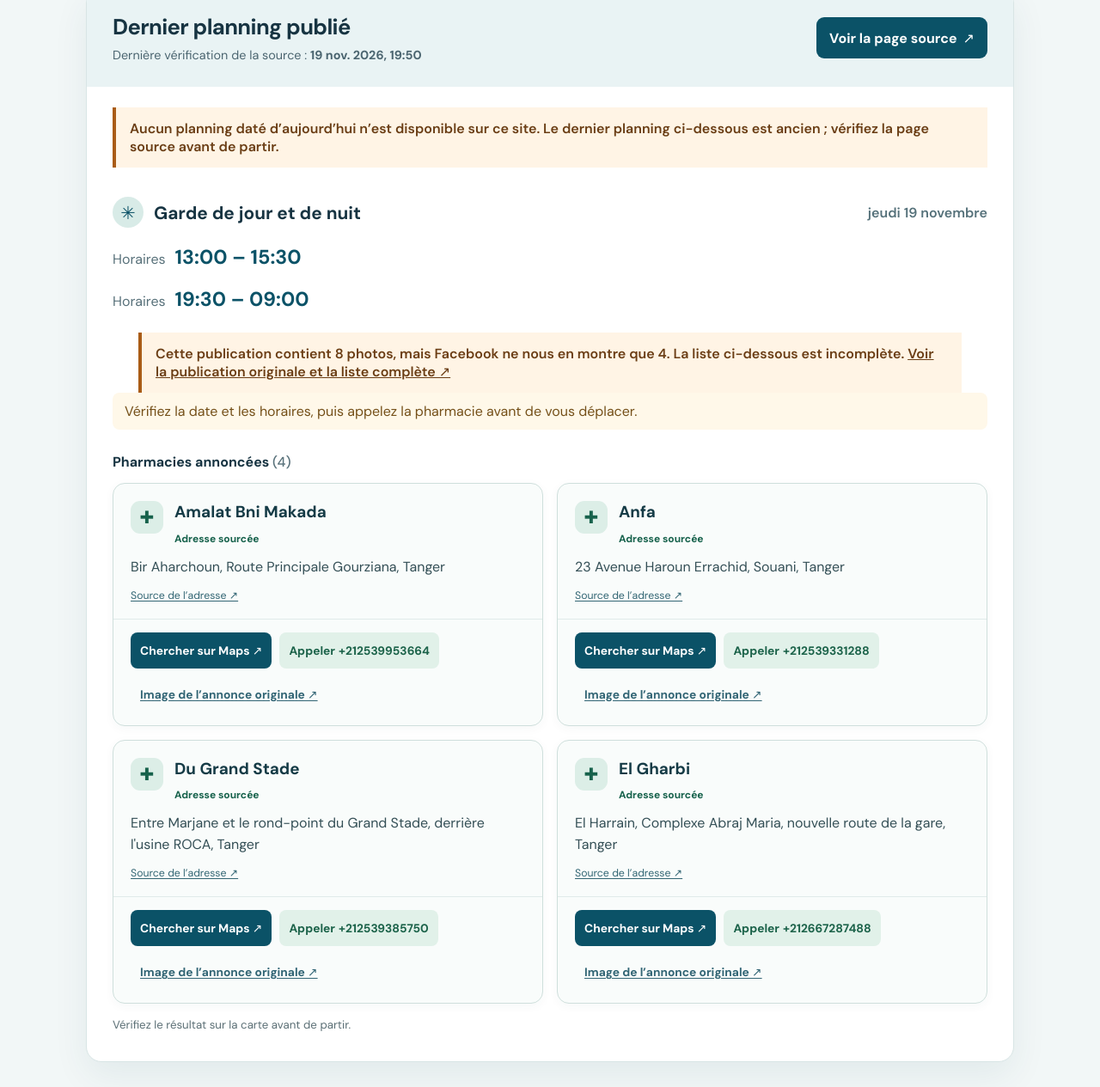
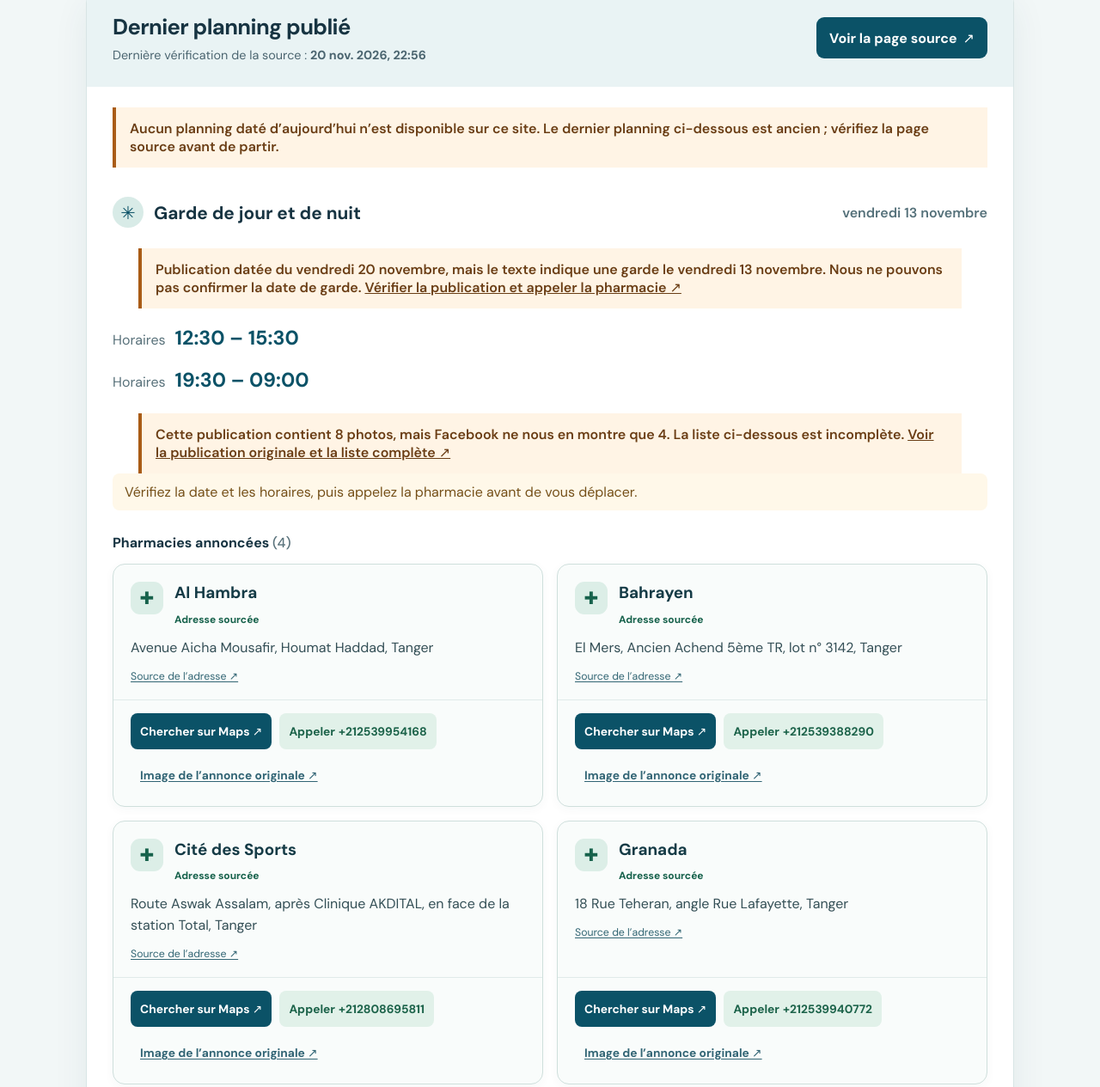
Before and after one commit to ayamerdigital-byte/tanger-pharmacies-de-garde, an Astro site: page /fr/tanger/pharmacies-de-garde in a window 1280 px wide. Shown: the part 477-1742 px from the top of the page at 86% size. Built offline with nearby package versions, Linux system fonts and the light colour scheme; Astro itself is replaced by a stand-in of ours.

Commit message:
Show newest roster when Facebook caption date conflicts

```diff
--- a/data/feed.json
+++ b/data/feed.json
@@ -1,11 +1,87 @@
 {
   "source": "https://web.facebook.com/pharmacies.degarde.tanger",
-  "lastCheckedAt": "2026-11-19T18:50:44.455Z",
-  "lastChangedAt": "2026-11-19T18:50:44.455Z",
+  "lastCheckedAt": "2026-11-20T21:56:14.080Z",
+  "lastChangedAt": "2026-11-20T21:56:14.080Z",
   "posts": [
+    {
+      "id": "1795178510",
+      "date": "2026-11-13",
+      "publishedDate": "2026-11-20",
+      "dateMismatch": true,
+      "shift": "combined",
+      "interval": null,
+      "intervals": [
+        {
+          "start": "12:30",
+          "end": "15:30"
+        },
+        {
+          "start": "19:30",
+          "end": "09:00"
+        }
+      ],
+      "expectedImageCount": 8,
+      "message": "⬅️صيدليات الحراسة ليوم #الجمعة 13 نونبر 2026\n#توقيت_الحراسة\n↩#من_12h30_الى_15h30\n↩#من_19h30_الى_9h00_صباحا_ليوم_السبت\n⚠️ تأكدو من التاريخ و التوقيت المرفوق بالمنشور\n⚠️ من الأحسن الإتصال بالصيدلية قبل التوجه لها",
+      "createdAt": "2026-11-20T12:41:50.000Z",
+      "images": [
+        "/rosters/1795178510-1.jpg",
+        "/rosters/1795178510-2.jpg",
+        "/rosters/1795178510-3.jpg",
+        "/rosters/1795178510-4.jpg"
+      ],
+      "sourceUrl": "https://web.facebook.com/pharmacies.degarde.tanger/posts/pfbid02x9saRMRR2WnDV9uVdRKYkeTWzepEJTfBjkMm4zTz4NwEJyxYZiheRAU5gh4GdzzZl",
+      "pharmacies": [
+        {
+          "id": "1795178510-1-1",
+          "name": "Al Hambra",
+          "address": "Avenue Aicha Mousafir, Houmat Haddad, Tanger",
+          "phone": "+212539954168",
+          "mapUrl": "https://www.google.com/maps/search/?api=1&query=Pharmacie%20Al%20Hambra%2C%20Avenue%20Aicha%20Mousafir%2C%20Houmat%20Haddad%2C%20Tanger%2C%20Maroc",
+          "addressSource": "https://web.facebook.com/pharmacies.degarde.tanger/posts/pfbid02x9saRMRR2WnDV9uVdRKYkeTWzepEJTfBjkMm4zTz4NwEJyxYZiheRAU5gh4GdzzZl",
+          "status": "matched",
+          "sourceImage": "/rosters/1795178510-1.jpg",
+          "ocrConfidence": 72
+        },
+        {
+          "id": "1795178510-2-1",
+          "name": "Bahrayen",
+          "address": "El Mers, Ancien Achend 5ème TR, lot n° 3142, Tanger",
+          "phone": "+212539388290",
+          "mapUrl": "https://www.google.com/maps/search/?api=1&query=Pharmacie%20Bahrayen%2C%20El%20Mers%2C%20Ancien%20Achend%205%C3%A8me%20TR%2C%20lot%20n%C2%B0%203142%2C%20Tanger%2C%20Maroc",
+          "addressSource": "https://web.facebook.com/pharmacies.degarde.tanger/posts/pfbid02x9saRMRR2WnDV9uVdRKYkeTWzepEJTfBjkMm4zTz4NwEJyxYZiheRAU5gh4GdzzZl",
+          "status": "matched",
+          "sourceImage": "/rosters/1795178510-2.jpg",
+          "ocrConfidence": 69
+        },
+        {
+          "id": "1795178510-3-1",
+          "name": "Cité des Sports",
+          "address": "Route Aswak Assalam, après Clinique AKDITAL, en face de la station Total, Tanger",
+          "phone": "+212808695811",
+          "mapUrl": "https://www.google.com/maps/search/?api=1&query=Pharmacie%20Cit%C3%A9%20des%20Sports%2C%20Route%20Aswak%20Assalam%2C%20apr%C3%A8s%20Clinique%20AKDITAL%2C%20en%20face%20de%20la%20station%20Total%2C%20Tanger%2C%20Maroc",
+          "addressSource": "https://web.facebook.com/pharmacies.degarde.tanger/posts/pfbid02x9saRMRR2WnDV9uVdRKYkeTWzepEJTfBjkMm4zTz4NwEJyxYZiheRAU5gh4GdzzZl",
+          "status": "matched",
+          "sourceImage": "/rosters/1795178510-3.jpg",
+          "ocrConfidence": 89
+        },
+        {
+          "id": "1795178510-4-1",
+          "name": "Granada",
+          "address": "18 Rue Teheran, angle Rue Lafayette, Tanger",
+          "phone": "+212539940772",
+          "mapUrl": "https://www.google.com/maps/search/?api=1&query=Pharmacie%20Granada%2C%2018%20Rue%20Teheran%2C%20angle%20Rue%20Lafayette%2C%20Tanger%2C%20Maroc",
+          "addressSource": "https://web.facebook.com/pharmacies.degarde.tanger/posts/pfbid02x9saRMRR2WnDV9uVdRKYkeTWzepEJTfBjkMm4zTz4NwEJyxYZiheRAU5gh4GdzzZl",
+          "status": "matched",
+          "sourceImage": "/rosters/1795178510-4.jpg",
+          "ocrConfidence": 71
+        }
+      ]
+    },
     {
       "id": "1795096464",
       "date": "2026-11-19",
+      "publishedDate": "2026-11-19",
+      "dateMismatch": false,
       "shift": "combined",
       "interval": null,
       "intervals": [
@@ -78,6 +154,8 @@
     {
       "id": "1794996014",
       "date": "2026-11-18",
+      "publishedDate": "2026-11-18",
+      "dateMismatch": false,
       "shift": "night",
       "interval": {
         "start": "19:30",
@@ -92,57 +170,13 @@
         "/rosters/1794996014-2.jpg",
         "/rosters/1794996014-3.jpg",
         "/rosters/1794996014-4.jpg"
-      ],
-      "pharmacies": [
-        {
-          "id": "1794996014-1-1",
-          "name": "Arimas",
-          "address": "Tanja Balia, quartier El Haskouri, lotissement Arimas, Tanger",
-          "phone": "+212708873019",
-          "mapUrl": "https://www.google.com/maps/search/?api=1&query=Pharmacie%20Arimas%2C%20Tanja%20Balia%2C%20quartier%20El%20Haskouri%2C%20lotissement%20Arimas%2C%20Tanger%2C%20Maroc",
-          "addressSource": "https://www.telecontact.ma/pharmacie-de-garde-zone/tanger/tanger.html",
-          "status": "matched",
-          "sourceImage": "/rosters/1794996014-1.jpg",
-          "ocrConfidence": 72
-        },
-        {
-          "id": "1794996014-2-1",
-          "name": "Belkacem",
-          "address": "Jirari 2, avenue B Bis, Beni Makada, Tanger",
-          "phone": "+212539958371",
-          "mapUrl": "https://www.google.com/maps/search/?api=1&query=Pharmacie%20Belkacem%2C%20Jirari%202%2C%20avenue%20B%20Bis%2C%20Beni%20Makada%2C%20Tanger%2C%20Maroc",
-          "addressSource": "https://www.telecontact.ma/pharmacie-de-garde-zone/tanger/tanger.html",
-          "status": "matched",
-          "sourceImage": "/rosters/1794996014-2.jpg",
-          "ocrConfidence": 66
-        },
-        {
-          "id": "1794996014-3-1",
-          "name": "Camelia",
-          "address": "8 avenue Moulay Rachid, Val Fleuri, Tanger",
-          "phone": "+212539373137",
-          "mapUrl": "https://www.google.com/maps/search/?api=1&query=Pharmacie%20Camelia%2C%208%20avenue%20Moulay%20Rachid%2C%20Val%20Fleuri%2C%20Tanger%2C%20Maroc",
-          "addressSource": "https://www.marocmedecin.com/pharmacie/pharmacie-camelia-5019-14005019",
-          "status": "matched",
-          "sourceImage": "/rosters/1794996014-3.jpg",
-          "ocrConfidence": 76
-        },
-        {
-          "id": "1794996014-4-1",
-          "name": "Fleming",
-          "address": "Mesnana, complexe Al Worod, devant le grand stade, Tanger",
-          "phone": "+212539380892",
-          "mapUrl": "https://www.google.com/maps/search/?api=1&query=Pharmacie%20Fleming%2C%20Mesnana%2C%20complexe%20Al%20Worod%2C%20devant%20le%20grand%20stade%2C%20Tanger%2C%20Maroc",
-          "addressSource": "https://pharmacy.ma/pharmacie/pharmacie-fleming-tanger",
-          "status": "matched",
-          "sourceImage": "/rosters/1794996014-4.jpg",
-          "ocrConfidence": 74
-        }
       ]
     },
     {
       "id": "1794988852",
       "date": "2026-11-18",
+      "publishedDate": "2026-11-18",
+      "dateMismatch": false,
       "shift": "day",
       "interval": {
         "start": "09:00",
@@ -157,121 +191,6 @@
         "/rosters/1794988852-2.jpg",
         "/rosters/1794988852-3.jpg",
         "/rosters/1794988852-4.jpg"
-      ],
-      "pharmacies": [
-        {
-          "id": "1794988852-1-1",
-          "name": "Akalai",
-          "address": "Route Tanja Balia, quartier Oued Sania, lotissement Sania, Tanger",
-          "phone": null,
-          "mapUrl": "https://www.google.com/maps/search/?api=1&query=Pharmacie%20Akalai%2C%20Route%20Tanja%20Balia%2C%20quartier%20Oued%20Sania%2C%20lotissement%20Sania%2C%20Tanger%2C%20Maroc",
-          "addressSource": "https://pharmacy.ma/pharmacie/pharmacie-akalai-tanger",
-          "status": "matched",
-          "sourceImage": "/rosters/1794988852-1.jpg",
-          "ocrConfidence": 55
-        },
-        {
-          "id": "1794988852-1-2",
-          "name": "6 Novembre",
-          "address": "30 résidence Marjane, route de Rabat, Tanger",
-          "phone": "+212539312007",
-          "mapUrl": "https://www.google.com/maps/search/?api=1&query=Pharmacie%206%20Novembre%2C%2030%20r%C3%A9sidence%20Marjane%2C%20route%20de%20Rabat%2C%20Tanger%2C%20Maroc",
-          "addressSource": "https://medicalis.ma/fiche/PHARMACIE-6-NOVEMBRE/30622",
-          "status": "matched",
-          "sourceImage": "/rosters/1794988852-1.jpg",
-          "ocrConfidence": 52
-        },
-        {
-          "id": "1794988852-2-1",
-          "name": "Assafwa",
-          "address": "Nouvelle route Rahrah, Abdalass, Tanger",
-          "phone": "+212539312918",
-          "mapUrl": "https://www.google.com/maps/search/?api=1&query=Pharmacie%20Assafwa%2C%20Nouvelle%20route%20Rahrah%2C%20Abdalass%2C%20Tanger%2C%20Maroc",
-          "addressSource": "https://pharmacy.ma/pharmacie/pharmacie-assafwa-tanger",
-          "status": "matched",
-          "sourceImage": "/rosters/1794988852-2.jpg",
-          "ocrConfidence": 46
-        },
-        {
-          "id": "1794988852-2-2",
-          "name": "Satfilage",
-          "address": "Avenue Moulay Rachid, rue face à la prison de Tanger",
-          "phone": "+212539315460",
-          "mapUrl": "https://www.google.com/maps/search/?api=1&query=Pharmacie%20Satfilage%2C%20Avenue%20Moulay%20Rachid%2C%20rue%20face%20%C3%A0%20la%20prison%20de%20Tanger%2C%20Maroc",
-          "addressSource": "https://www.satfilage.com/contact/",
-          "status": "matched",
-          "sourceImage": "/rosters/1794988852-2.jpg",
-          "ocrConfidence": 42
-        },
-        {
-          "id": "1794988852-3-1",
-          "name": "Ben Ayad",
-          "address": "Mrah Tanja Balia, près du palais des fêtes Moutamid Ibn Abbad, Tanger",
-          "phone": "+212539342635",
-          "mapUrl": "https://www.google.com/maps/search/?api=1&query=Pharmacie%20Ben%20Ayad%2C%20Mrah%20Tanja%20Balia%2C%20pr%C3%A8s%20du%20palais%20des%20f%C3%AAtes%20Moutamid%20Ibn%20Abbad%2C%20Tanger%2C%20Maroc",
-          "addressSource": "https://www.lejournaldetanger.com/wp-content/uploads/PDF22/LejournaldeTanger02Avril2022.pdf",
-          "status": "matched",
-          "sourceImage": "/rosters/1794988852-3.jpg",
-          "ocrConfidence": 36
-        },
-        {
-          "id": "1794988852-3-2",
-          "name": "Sania",
-          "address": "Boulevard Aicha Moussafir, Sania, Beni Makada, Tanger",
-          "phone": "+212539361330",
-          "mapUrl": "https://www.google.com/maps/search/?api=1&query=Pharmacie%20Sania%2C%20Boulevard%20Aicha%20Moussafir%2C%20Sania%2C%20Beni%20Makada%2C%20Tanger%2C%20Maroc",
-          "addressSource": "https://www.telecontact.ma/annonceur/pharmacie-sania/3047220/tanger.php",
-          "status": "matched",
-          "sourceImage": "/rosters/1794988852-3.jpg",
-          "ocrConfidence": 58
-        },
-        {
-          "id": "1794988852-4-1",
-          "name": "De Tanger",
-          "address": "Route de Tétouan, complexe Amal 3, Tanger",
-          "phone": "+212539954808",
-          "mapUrl": "https://www.google.com/maps/search/?api=1&query=Pharmacie%20De%20Tanger%2C%20Route%20de%20T%C3%A9touan%2C%20complexe%20Amal%203%2C%20Tanger%2C%20Maroc",
-          "addressSource": "https://sahha.ma/pharmacien/tanger/pharmacie-de-tanger-tanger",
-          "status": "matched",
-          "sourceImage": "/rosters/1794988852-4.jpg",
-          "ocrConfidence": 60
-        },
-        {
-          "id": "1794988852-4-2",
-          "name": "La Plage",
-          "address": "7 avenue Youssef Ibn Tachfine, Tanger",
-          "phone": "+212539940974",
-          "mapUrl": "https://www.google.com/maps/search/?api=1&query=Pharmacie%20La%20Plage%2C%207%20avenue%20Youssef%20Ibn%20Tachfine%2C%20Tanger%2C%20Maroc",
-          "addressSource": "https://www.gardepharma.ma/pharmacie/1014",
-          "status": "matched",
-          "sourceImage": "/rosters/1794988852-4.jpg",
-          "ocrConfidence": 45
-        }
-      ]
-    },
-    {
-      "id": "1794938891",
-      "date": "2026-11-17",
-      "shift": "combined",
-      "interval": null,
-      "intervals": [
-        {
-          "start": "13:00",
-          "end": "15:30"
-        },
-        {
-          "start": "19:30",
-          "end": "09:00"
-        }
-      ],
-      "expectedImageCount": 8,
-      "message": "⬅️صيدليات الحراسة ليوم #الثلاثاء 17 نونبر 2026\n#توقيت_الحراسة\n↩#من13h00_الى_15h30\n↩#من_19h30_الى_9h00_صباحا_ليوم_الأربعاء\n⚠️ تأكدو من التاريخ و التوقيت المرفوق بالمنشور\n⚠️ من الأحسن الإتصال بالصيدلية قبل التوجه لها",
-      "createdAt": "2026-11-17T18:08:11.000Z",
-      "images": [
-        "/rosters/1794938891-1.jpg",
-        "/rosters/1794938891-2.jpg",
-        "/rosters/1794938891-3.jpg",
-        "/rosters/1794938891-4.jpg"
       ]
     }
   ]
--- a/data/post-links.json
+++ b/data/post-links.json
@@ -1,3 +1,4 @@
 {
-  "1795096464": "https://web.facebook.com/pharmacies.degarde.tanger/posts/pfbid0ExgbQLhrqdXmfJ4ckupXVUTMpaKggbNedR9u4TSia2LEbtvVCSrStme1A9xcjzSQl"
+  "1795096464": "https://web.facebook.com/pharmacies.degarde.tanger/posts/pfbid0ExgbQLhrqdXmfJ4ckupXVUTMpaKggbNedR9u4TSia2LEbtvVCSrStme1A9xcjzSQl",
+  "1795178510": "https://web.facebook.com/pharmacies.degarde.tanger/posts/pfbid02x9saRMRR2WnDV9uVdRKYkeTWzepEJTfBjkMm4zTz4NwEJyxYZiheRAU5gh4GdzzZl"
 }
--- a/scripts/facebook-parser.mjs
+++ b/scripts/facebook-parser.mjs
@@ -40,12 +40,14 @@ export function parsePost(post) {
   let shift = /الليلية/u.test(message) ? 'night' : /النهارية/u.test(message) ? 'day' : 'other';
   const times = [...message.matchAll(/(\d{1,2})h(\d{2})/g)].map(match => `${match[1].padStart(2, '0')}:${match[2]}`);
   const createdAt = Number.isFinite(post.createdTime) ? new Date(post.createdTime * 1000).toISOString() : null;
+  const publishedDate = createdAt ? new Intl.DateTimeFormat('en-GB', { timeZone: 'Africa/Casablanca', year: 'numeric', month: '2-digit', day: '2-digit' }).format(new Date(createdAt)).split('/').reverse().join('-') : null;
+  const dateMismatch = date && publishedDate ? Math.abs(Date.parse(`${date}T12:00:00Z`) - Date.parse(`${publishedDate}T12:00:00Z`)) > 86_400_000 : false;
   const images = [...new Set([post.photoURL, ...(post.albumPhotoURLs || [])].filter(url => typeof url === 'string' && url.startsWith('https://')))];
   if (!createdAt || !date || images.length === 0) return null;
   if (shift === 'other' && times.length >= 4) shift = 'combined';
   const intervals = shift === 'combined' ? [{ start: times[0], end: times[1] }, { start: times[2], end: times[3] }] : [];
   const interval = (shift === 'day' || shift === 'night') && times.length >= 2 ? { start: times[0], end: times[1] } : null;
-  return { id: String(post.createdTime), date, shift, interval, intervals, expectedImageCount: post.albumPhotoCount || images.length, message, createdAt, images };
+  return { id: String(post.createdTime), date, publishedDate, dateMismatch, shift, interval, intervals, expectedImageCount: post.albumPhotoCount || images.length, message, createdAt, images };
 }
 
 export function parseTimeline(html) {
--- a/scripts/ocr-pharmacies.mjs
+++ b/scripts/ocr-pharmacies.mjs
@@ -35,8 +35,8 @@ async function recognize(worker, image) {
 }
 
 export async function enrichLatestPosts(posts, imageDir, directory) {
-  const recentDates = [...new Set(posts.map(post => post.date))].sort().slice(-2);
-  const latestPosts = posts.filter(post => recentDates.includes(post.date));
+  const recentDates = [...new Set(posts.map(post => post.publishedDate || post.date))].sort().slice(-2);
+  const latestPosts = posts.filter(post => recentDates.includes(post.publishedDate || post.date));
   if (!latestPosts.length) return posts;
   const worker = await createWorker('eng+fra');
   try {
--- a/src/lib/feed.js
+++ b/src/lib/feed.js
@@ -31,15 +31,23 @@ function nextDate(date) {
 }
 
 export function isActive(post, now = localNow()) {
+  if (post.dateMismatch) return false;
   const intervals = post.intervals?.length ? post.intervals : post.interval ? [post.interval] : [];
   return intervals.some(({ start, end }) => end > start
     ? post.date === now.date && now.time >= start && now.time < end
     : (post.date === now.date && now.time >= start) || (nextDate(post.date) === now.date && now.time < end));
 }
 
+export function latestPublished(posts) {
+  const newest = [...posts].sort((a, b) => (b.createdAt || b.date).localeCompare(a.createdAt || a.date))[0];
+  if (!newest) return [];
+  return newest.dateMismatch ? [newest] : posts.filter(post => post.date === newest.date && !post.dateMismatch);
+}
+
 export function latestRelevant(posts, now = localNow()) {
+  const latest = latestPublished(posts);
+  if (latest[0]?.dateMismatch) return { posts: latest, active: false };
   const active = posts.filter(post => isActive(post, now));
   if (active.length) return { posts: active, active: true };
-  const latestDate = posts.map(post => post.date).sort().at(-1);
-  return { posts: posts.filter(post => post.date === latestDate), active: false };
+  return { posts: latest, active: false };
 }
--- a/src/pages/[lang]/tanger/pharmacies-de-garde.astro
+++ b/src/pages/[lang]/tanger/pharmacies-de-garde.astro
@@ -1,5 +1,5 @@
 ---
-import { readFeed, latestRelevant, localNow, isActive } from '../../../lib/feed.js';
+import { readFeed, latestPublished, latestRelevant, localNow, isActive } from '../../../lib/feed.js';
 import SiteFooter from '../../../components/SiteFooter.astro';
 import '../../../styles/global.css';
 import '../../../styles/pharmacy-cards.css';
@@ -15,11 +15,11 @@ const isArabic = lang === 'ar';
 const feed = await readFeed();
 const now = localNow();
 const isStatic = process.env.DEPLOY_TARGET === 'github-pages';
-const latestDate = feed.posts.map(post => post.date).sort().at(-1);
-const selection = isStatic ? { posts: feed.posts.filter(post => post.date === latestDate), active: false } : latestRelevant(feed.posts, now);
+const selection = isStatic ? { posts: latestPublished(feed.posts), active: false } : latestRelevant(feed.posts, now);
+const latestDate = selection.posts[0]?.date;
 const staleNow = latestDate < now.date && !selection.posts.some(post => isActive(post, now));
 const nextDate = latestDate && new Date(new Date(`${latestDate}T12:00:00Z`).getTime() + 86_400_000).toISOString().slice(0, 10);
-const overnightEnd = selection.posts.flatMap(post => post.intervals?.length ? post.intervals : post.interval ? [post.interval] : []).filter(interval => interval.end <= interval.start).map(interval => interval.end).sort().at(-1);
+const overnightEnd = selection.posts.filter(post => !post.dateMismatch).flatMap(post => post.intervals?.length ? post.intervals : post.interval ? [post.interval] : []).filter(interval => interval.end <= interval.start).map(interval => interval.end).sort().at(-1);
 const locale = isArabic ? 'ar-MA' : 'fr-MA';
 const dateLabel = new Intl.DateTimeFormat(locale, { timeZone: 'Africa/Casablanca', weekday: 'long', day: 'numeric', month: 'long', year: 'numeric' }).format(new Date());
 const checkedLabel = feed.lastCheckedAt ? new Intl.DateTimeFormat(locale, { timeZone: 'Africa/Casablanca', dateStyle: 'medium', timeStyle: 'short' }).format(new Date(feed.lastCheckedAt)) : null;
@@ -39,6 +39,7 @@ const t = isArabic ? {
   latestWarning: 'هذه اللائحة ليست مؤكدة للحراسة الجارية. تحقق من المصدر قبل التنقل.',
   staleWarning: 'لا توجد في هذا الموقع لائحة متاحة بتاريخ اليوم. آخر لائحة أدناه قديمة؛ تحقق من صفحة المصدر قبل التنقل.',
   partialWarning: (available, total) => `هذا المنشور يحتوي على ${total} صور، لكن فيسبوك أتاح لنا ${available} فقط. اللائحة أدناه غير مكتملة.`, originalPost: 'افتح المنشور الأصلي للاطلاع على اللائحة الكاملة',
+  dateMismatch: (published, stated) => `نُشر هذا المنشور يوم ${published}، لكن تاريخ الحراسة المكتوب فيه هو ${stated}. لا يمكننا تأكيد تاريخ الحراسة.`, verifyPost: 'تحقق من المنشور الأصلي واتصل بالصيدلية',
   noticeHeading: 'توضيح من صفحة المصدر', noticeSource: 'الصفحة الأصلية على فيسبوك',
   language: 'Français', archive: 'الصيدليات المدرجة', matched: 'عنوان بمصدر', pending: 'العنوان غير مؤكد', unknown: 'الاسم غير واضح', pendingAddress: 'راجع الصورة الأصلية للتأكد من العنوان.', map: 'ابحث في الخرائط', call: 'اتصل', addressSource: 'مصدر العنوان', mapNote: 'تحقق من النتيجة على الخريطة قبل الذهاب.',
 } : {
@@ -50,6 +51,7 @@ const t = isArabic ? {
   latestWarning: 'Ce planning n’est pas confirmé pour la garde en cours. Vérifiez la source avant de partir.',
   staleWarning: 'Aucun planning daté d’aujourd’hui n’est disponible sur ce site. Le dernier planning ci-dessous est ancien ; vérifiez la page source avant de partir.',
   partialWarning: (available, total) => `Cette publication contient ${total} photos, mais Facebook ne nous en montre que ${available}. La liste ci-dessous est incomplète.`, originalPost: 'Voir la publication originale et la liste complète',
+  dateMismatch: (published, stated) => `Publication datée du ${published}, mais le texte indique une garde le ${stated}. Nous ne pouvons pas confirmer la date de garde.`, verifyPost: 'Vérifier la publication et appeler la pharmacie',
   noticeHeading: 'Clarification de la page source', noticeSource: 'Page Facebook d’origine',
   language: 'العربية', archive: 'Pharmacies annoncées', matched: 'Adresse sourcée', pending: 'Adresse à vérifier', unknown: 'Nom illisible', pendingAddress: 'Consultez l’image originale pour vérifier l’adresse.', map: 'Chercher sur Maps', call: 'Appeler', addressSource: 'Source de l’adresse', mapNote: 'Vérifiez le résultat sur la carte avant de partir.',
 };
@@ -119,6 +121,7 @@ const noticeOrder = isArabic ? [notices.ar, notices.fr] : [notices.fr, notices.a
           <div class="shift-list">
             {selection.posts.map(post => <article class="shift">
               <div class="shift-heading"><div><span class="shift-icon" aria-hidden="true">{post.shift === 'night' ? '◐' : '✳'}</span><h3>{shiftName(post.shift)}</h3></div><time datetime={post.date}>{formatPostDate(post.date)}</time></div>
+              {post.dateMismatch && <p class="warning partial-warning">{t.dateMismatch(formatPostDate(post.publishedDate), formatPostDate(post.date))} <a href={post.sourceUrl || feed.source} target="_blank" rel="noopener noreferrer">{t.verifyPost} ↗</a></p>}
               {post.interval && <p class="hours"><span>{t.time}</span><strong dir="ltr">{post.interval.start} – {post.interval.end}</strong></p>}
               {post.intervals?.map(interval => <p class="hours"><span>{t.time}</span><strong dir="ltr">{interval.start} – {interval.end}</strong></p>)}
               {post.expectedImageCount > post.images?.length && <p class="warning partial-warning">{t.partialWarning(post.images.length, post.expectedImageCount)} <a href={post.sourceUrl || feed.source} target="_blank" rel="noopener noreferrer">{t.originalPost} ↗</a></p>}
```
Also changed, not shown: data/pharmacy-directory.json (+24 -0 lines), scripts/facebook-parser.test.mjs (+8 -0 lines), src/lib/feed.test.js (+9 -1 lines), README.md, public/rosters/1795178510-1.jpg (added), public/rosters/1795178510-2.jpg (added), public/rosters/1795178510-3.jpg (added), public/rosters/1795178510-4.jpg (added).
